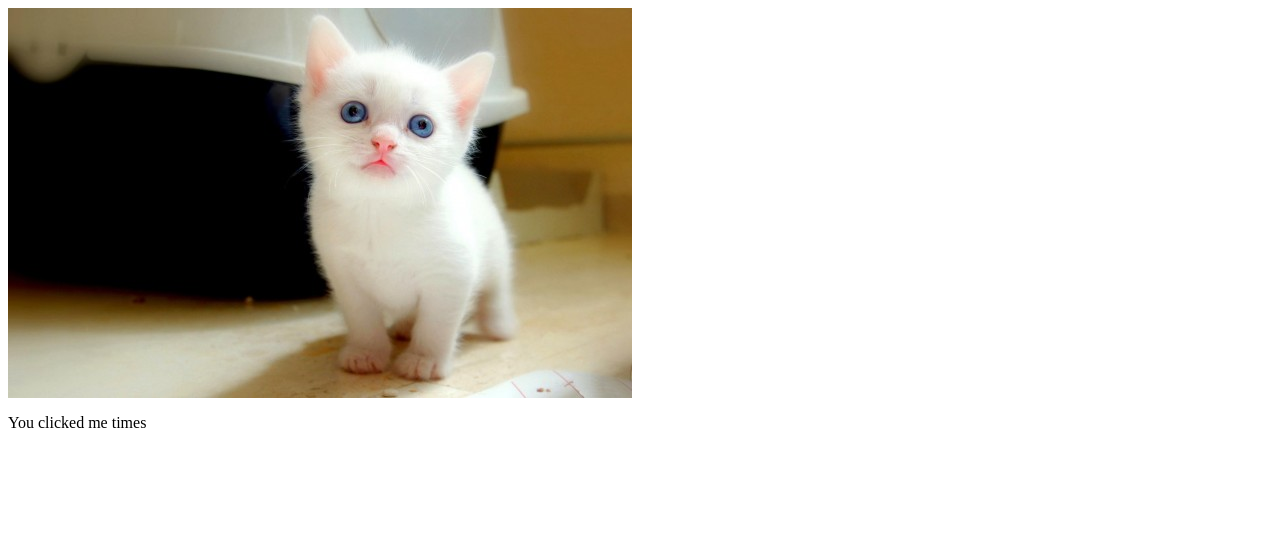
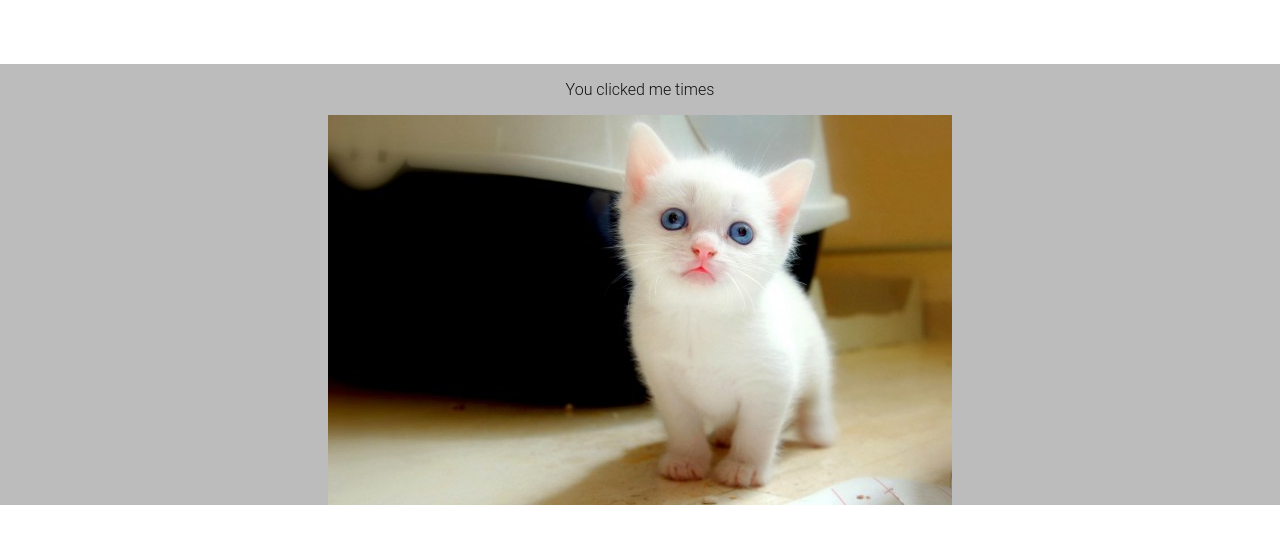
Before and after one commit to EvelyneNamwoyo/catclikcer, a plain HTML site: page index.html in a window 1280 px wide. Drawn offline with Linux system fonts and the light colour scheme.

Commit message:
Add css to the html

```diff
--- a/css/style.css
+++ b/css/style.css
@@ -0,0 +1,24 @@
+html {
+    box-sizing: border-box;
+}
+
+body {
+    color: #111;
+    font-family: 'Roboto', sans-serif;
+    font-weight: 300;
+    margin: 0;
+    padding-left: 0;
+    padding-right: 0;
+}
+
+.figure{
+    display: flex;
+    align-items: center;
+    justify-content: center;
+    flex-direction: column;
+    text-align: center;
+    margin: 5% 0;
+    background-color: rgba(33, 33, 33, .3);
+    align-items: center;
+
+}
--- a/index.html
+++ b/index.html
@@ -10,9 +10,10 @@
     <body>
         <main>
             <div class="figure">
+                <p>You clicked me <span></span> times</p>
                 <img src="images/beautiful.jpeg">
             </div>
-            <p>You clicked me <span></span>times</p>
+
         </main>
         <script src="javaScript/cat.js"></script>
     </body>
```
